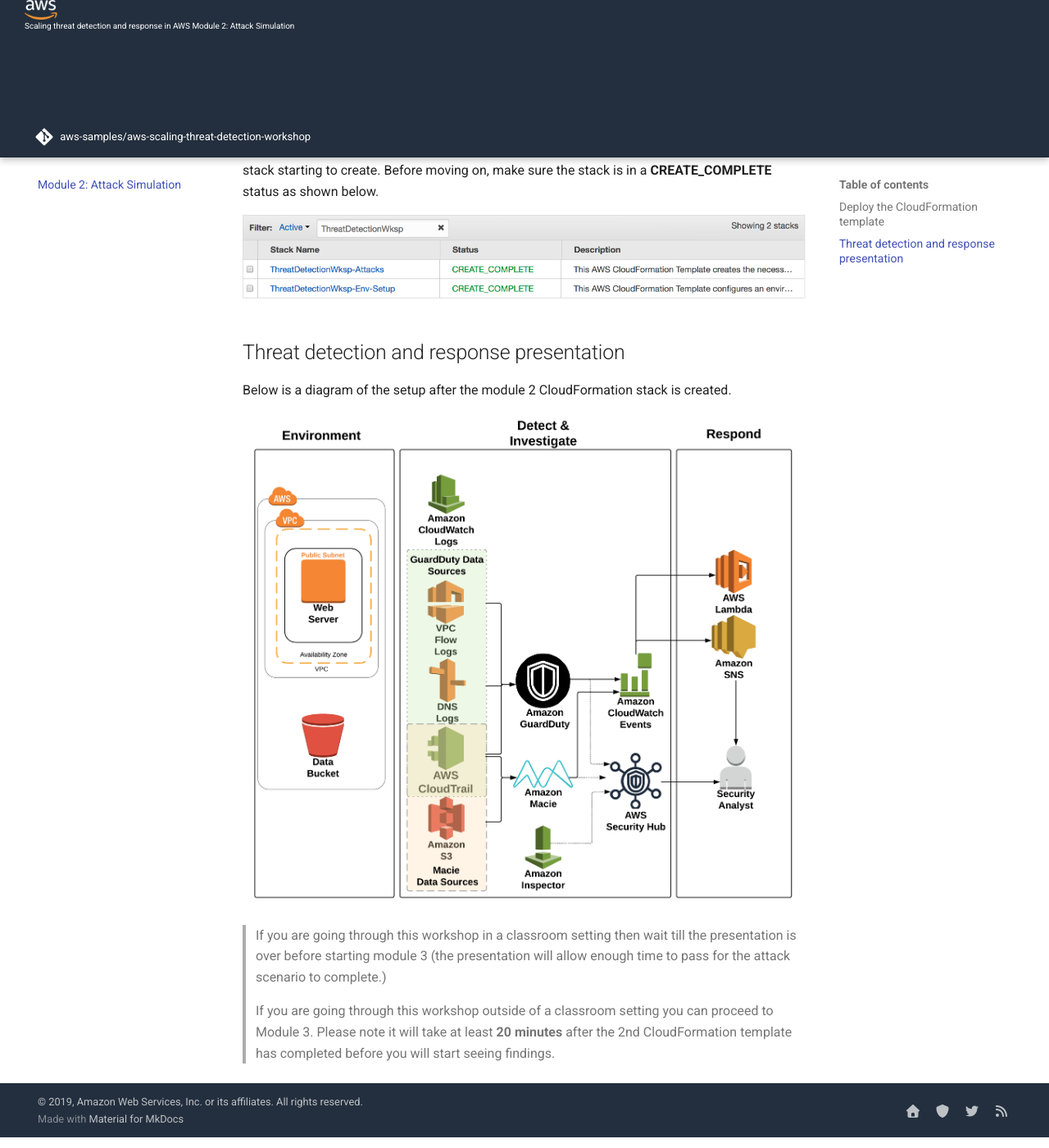
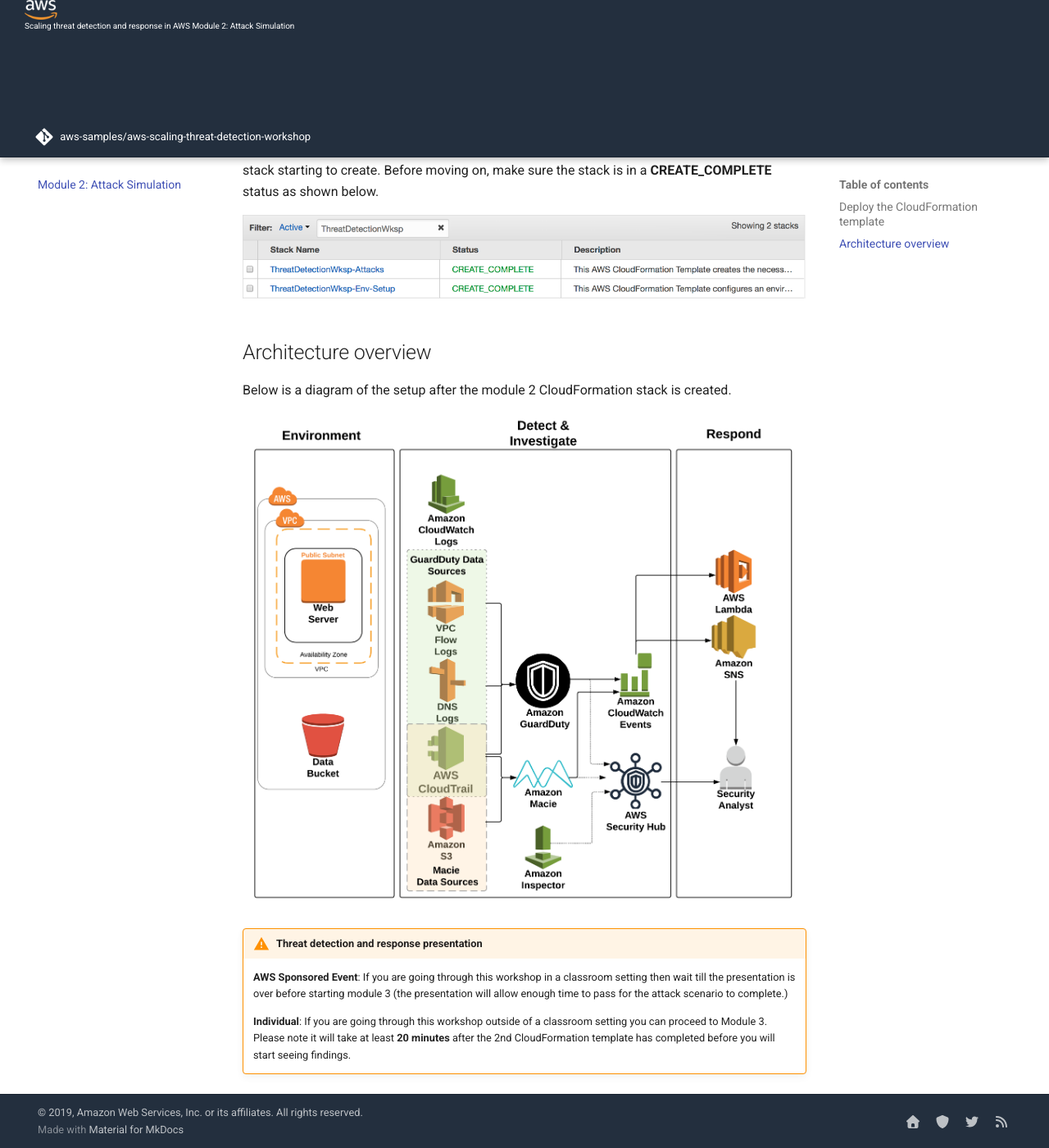
Before and after one commit to robnolen/aws-scaling-threat-detection-workshop, an MkDocs documentation site: the page built from docs/02-attack-simulation.md, in a window 1280 px wide and 1400 px high, scrolled down 1237 px. Shown: the whole window at 82% size. Built offline with MkDocs 1.6.1 and Material for MkDocs 9.7.7, drawn with Linux system fonts in a browser that asks for light colours; comment, search, counter and statistics services are not loaded; some of the changed text lies outside the part shown.

Commit message:
Minor fix

```diff
--- a/docs/02-attack-simulation.md
+++ b/docs/02-attack-simulation.md
@@ -29,12 +29,13 @@
 
 ![Stack Complete](./images/02-stack-complete.png)
 
-## Threat detection and response presentation
+## Architecture overview
 
 Below is a diagram of the setup after the module 2 CloudFormation stack is created.
 
 ![Module 2 Diagram](./images/02-diagram-module2-3.png)
 
-> If you are going through this workshop in a classroom setting then wait till the presentation is over before starting module 3 (the presentation will allow enough time to pass for the attack scenario to complete.)
->
-> If you are going through this workshop outside of a classroom setting you can proceed to Module 3.  Please note it will take at least **20 minutes** after the 2nd CloudFormation template has completed before you will start seeing findings.
+!!! warning "Threat detection and response presentation"
+    **AWS Sponsored Event**: If you are going through this workshop in a classroom setting then wait till the presentation is over before starting module 3 (the presentation will allow enough time to pass for the attack scenario to complete.)
+
+    **Individual**: If you are going through this workshop outside of a classroom setting you can proceed to Module 3.  Please note it will take at least **20 minutes** after the 2nd CloudFormation template has completed before you will start seeing findings.
```
Also changed, not shown: other parts of docs/02-attack-simulation.md (+1 -1 lines), docs/01-environment-setup.md (+3 -5 lines).
